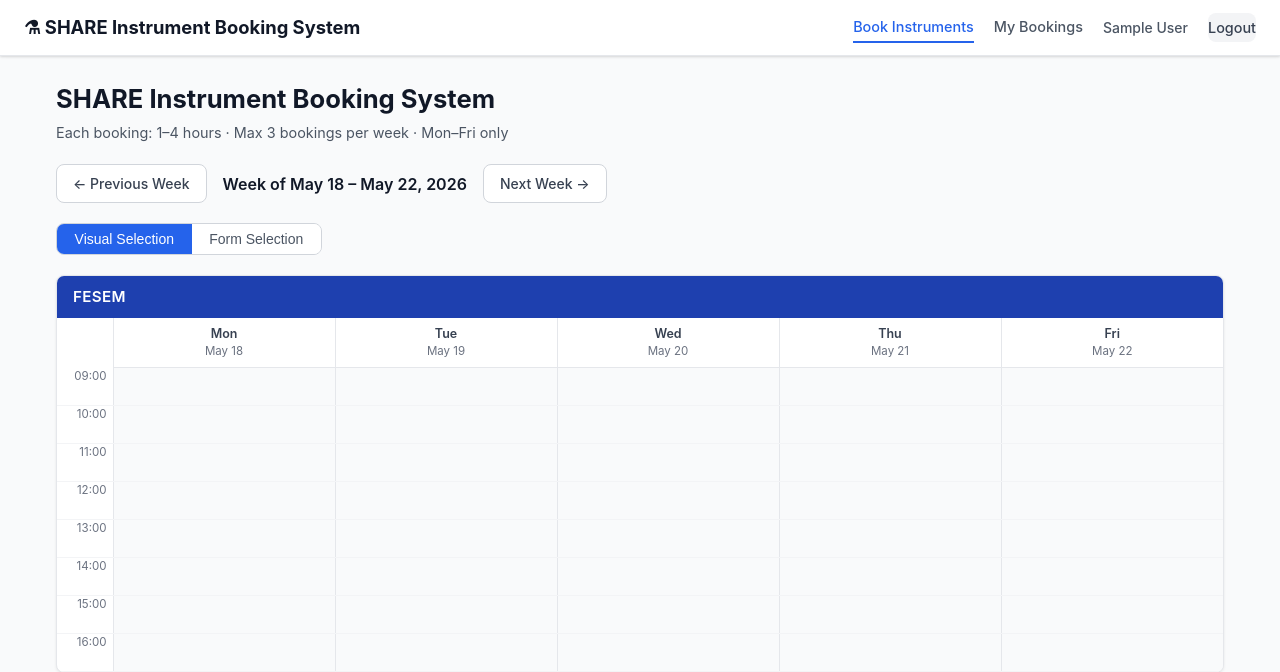
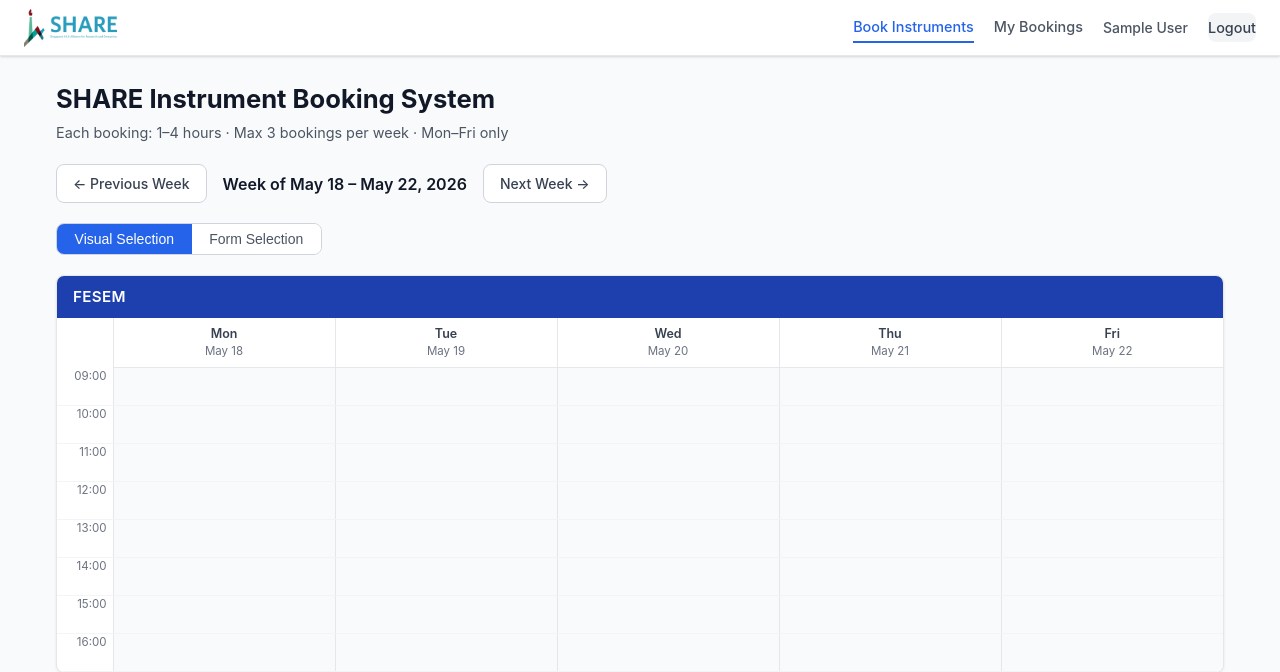
Before and after one commit to alexyudragonsword-collab/Equip_booking, a Flask app: page / in a window 1280 px wide. Shown: the top 672 px of the page. Run offline with Flask 3, Linux system fonts and the light colour scheme; the visitor is signed in with stand-in values (Sample User, id 1); data comes from the database, SQL or seed files in the repository; data that the repository does not hold is empty; some libraries are stand-ins or nearby versions.

Commit message:
Add SHARE logo to navbar and auth pages
Replaces the ⚗ text brand with the SHARE logo image in the nav bar,
and adds the logo above the login and register cards.

https://claude.ai/code/session_01PBjjAP9ciJ6e9bw1E5YeK2

```diff
--- a/static/css/main.css
+++ b/static/css/main.css
@@ -52,10 +52,15 @@ a:hover { text-decoration: underline; }
 }
 
 .nav-brand a {
-  font-size: 1.15rem;
-  font-weight: 700;
-  color: var(--gray-900);
+  display: flex;
+  align-items: center;
   text-decoration: none;
+}
+
+.nav-logo {
+  height: 38px;
+  width: auto;
+  display: block;
 }
 
 .nav-links {
@@ -149,6 +154,16 @@ a:hover { text-decoration: underline; }
 .btn:disabled { opacity: 0.5; cursor: not-allowed; }
 
 /* ===== Auth pages ===== */
+.auth-logo-wrap {
+  text-align: center;
+  margin: 2rem auto 1rem;
+}
+
+.auth-logo-img {
+  height: 72px;
+  width: auto;
+}
+
 .auth-card {
   max-width: 420px;
   margin: 3rem auto;
--- a/templates/auth/login.html
+++ b/templates/auth/login.html
@@ -2,6 +2,9 @@
 {% block title %}Login – SHARE Instrument Booking System{% endblock %}
 
 {% block content %}
+<div class="auth-logo-wrap">
+  <img src="{{ url_for('static', filename='images/share_logo.webp') }}" alt="SHARE" class="auth-logo-img">
+</div>
 <div class="auth-card">
   <h1>Sign In</h1>
   <p class="auth-subtitle">Access the instrument booking system</p>
--- a/templates/auth/register.html
+++ b/templates/auth/register.html
@@ -2,6 +2,9 @@
 {% block title %}Register – SHARE Instrument Booking System{% endblock %}
 
 {% block content %}
+<div class="auth-logo-wrap">
+  <img src="{{ url_for('static', filename='images/share_logo.webp') }}" alt="SHARE" class="auth-logo-img">
+</div>
 <div class="auth-card">
   <h1>Create Account</h1>
   <p class="auth-subtitle">Register to start booking instruments</p>
--- a/templates/base.html
+++ b/templates/base.html
@@ -12,7 +12,9 @@
   {% if current_user.is_authenticated %}
   <nav class="navbar">
     <div class="nav-brand">
-      <a href="{{ url_for('bookings.index') }}">⚗ SHARE Instrument Booking System</a>
+      <a href="{{ url_for('bookings.index') }}">
+        <img src="{{ url_for('static', filename='images/share_logo.webp') }}" alt="SHARE Instrument Booking System" class="nav-logo">
+      </a>
     </div>
     <div class="nav-links">
       <a href="{{ url_for('bookings.index') }}" {% if request.endpoint == 'bookings.index' %}class="active"{% endif %}>Book Instruments</a>
```
Also changed, not shown: static/images/share_logo.webp (added).
